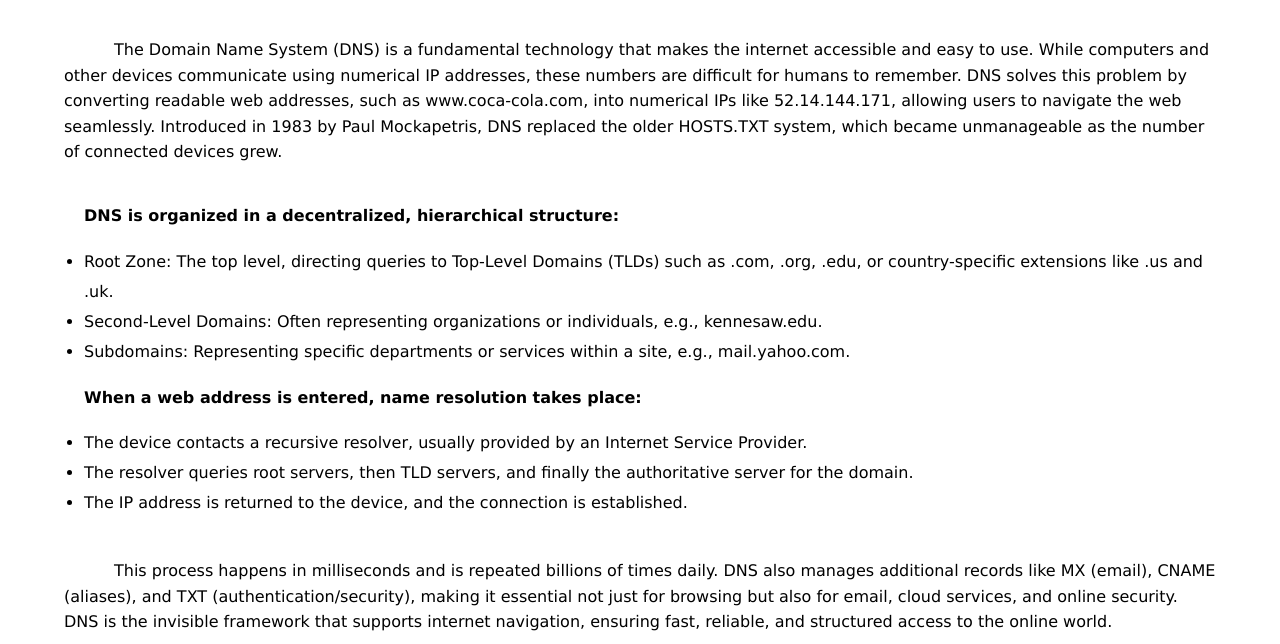
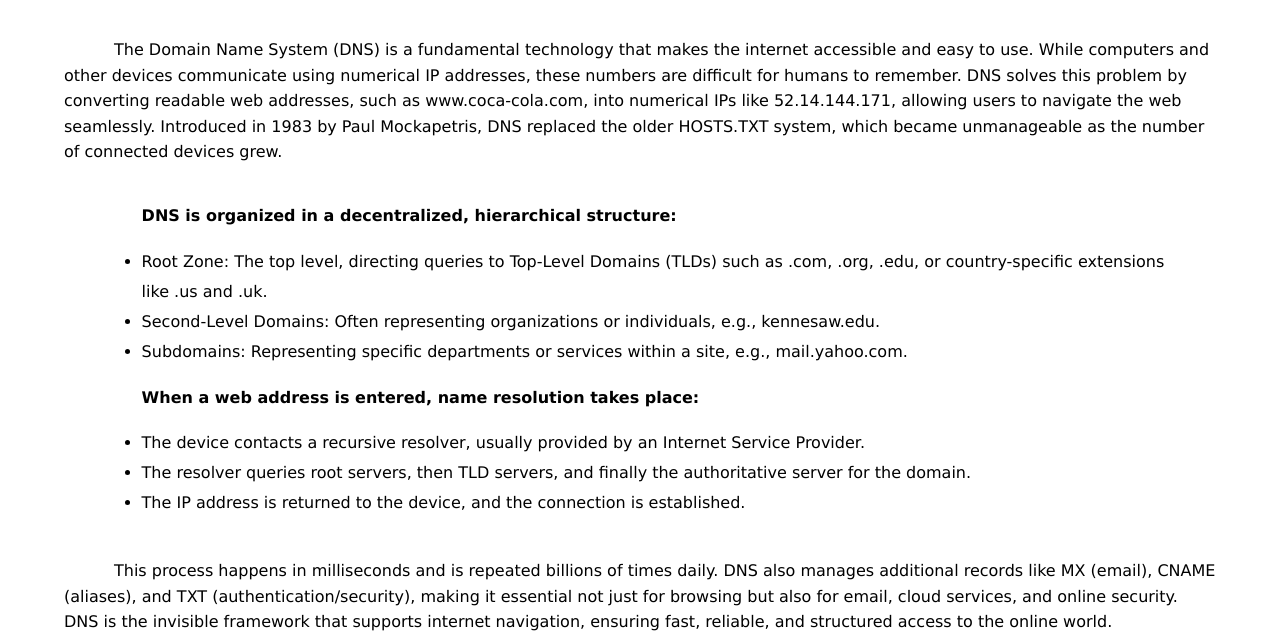
Before and after one commit to BenFis/BenFis.github.io, a plain HTML site: page topic_page1.html in a window 1280 px wide. Shown: the part 156-800 px from the top of the page. Drawn offline with Linux system fonts and the light colour scheme.

Commit message:
mrgin auto

```diff
--- a/CSS/main.css
+++ b/CSS/main.css
@@ -43,9 +43,15 @@ main ul{
 
 main li{
      line-height: 30px;
+     width: 90%;
+     margin-left: auto;
+     margin-right: auto;
 }
-
-
+main h4{
+     width: 90%;
+     margin-left: auto;
+     margin-right: auto;
+}
 
 section{
      margin: auto;
```
